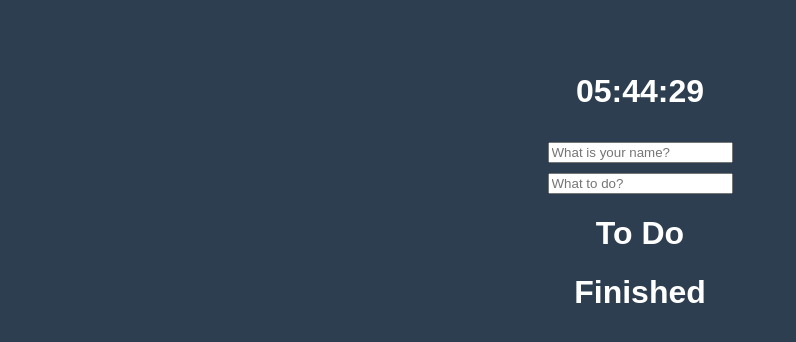
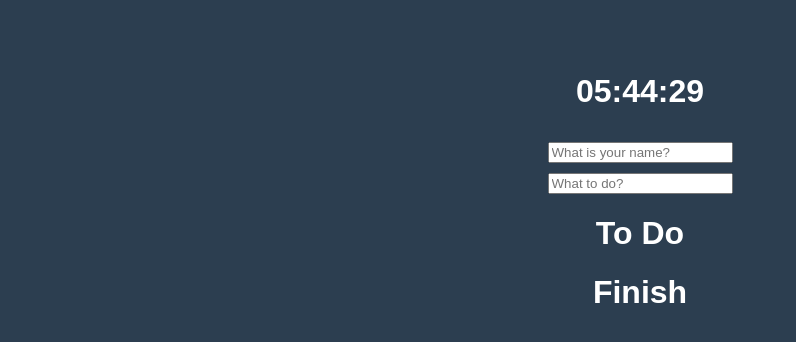
Before and after one commit to jum94kr/Finalised, a website built with Parcel: page index.html in a window 1280 px wide. Shown: the part 38-380 px from the top of the page, without its empty margins (0-796 px from the left). Built offline with nearby package versions, Linux system fonts and the light colour scheme; no server answers.

Commit message:
Update index.html

```diff
--- a/index.html
+++ b/index.html
@@ -30,7 +30,7 @@
 			</ul>
 		<div class="finished">
 			<h1 class="finished-title">
-				Finished
+				Finish
 			</h1>
 			<ul class="finished-list">
 			</ul>
```
